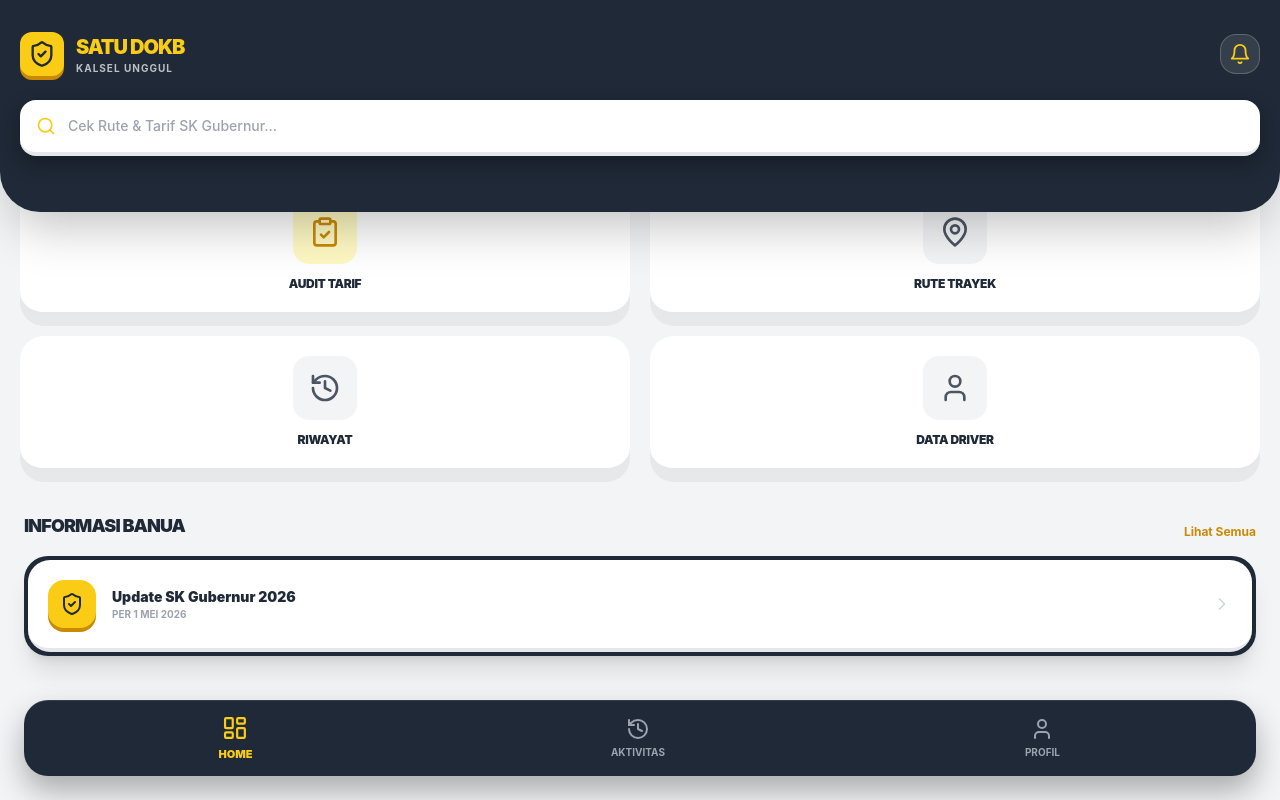
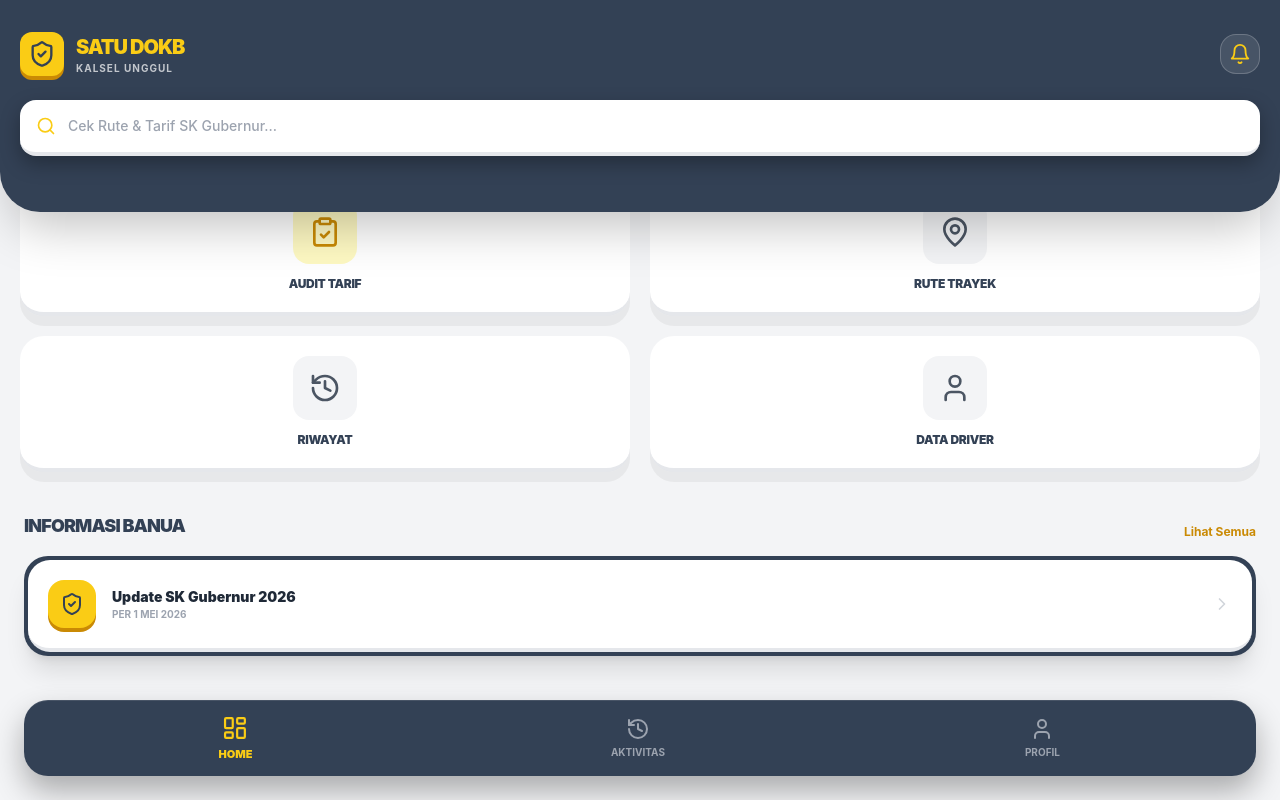
Before and after one commit to auditdokbkalsel/satu-dokb-app, a React (Vite) app: page / in a window 1280 px wide. Built offline with nearby package versions, Linux system fonts and the light colour scheme; the HTML template or start-up script is replaced by a standard one.

Commit message:
Update tailwind.config.js

```diff
--- a/tailwind.config.js
+++ b/tailwind.config.js
@@ -7,9 +7,9 @@ export default {
   theme: {
     extend: {
       colors: {
-        'dokb-yellow': '#FACC15', // Kuning Kalsel
-        'dokb-grey': '#1F2937',   // Abu-abu Gelap (Dark Grey)
-        'dokb-accent': '#374151',
+        'dokb-yellow': '#FACC15',
+        'dokb-grey': '#334155',   // Lebih terang (Slate-700)
+        'dokb-accent': '#475569',
       },
     },
   },
```
